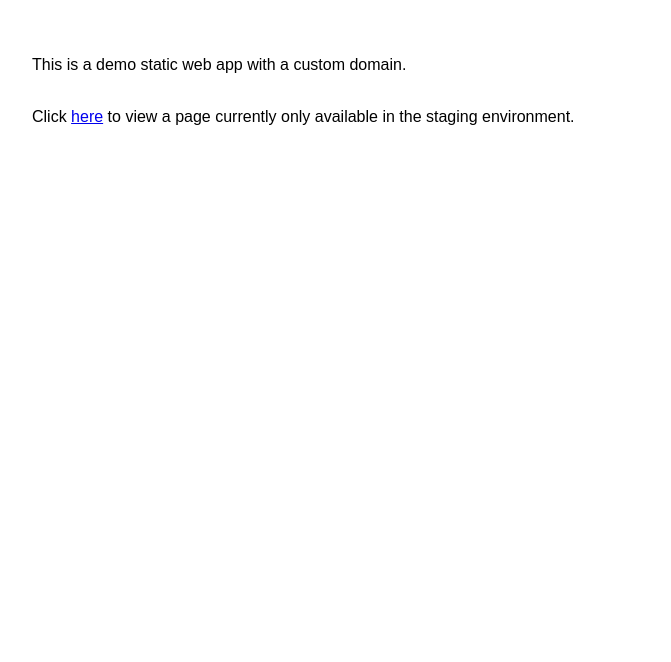
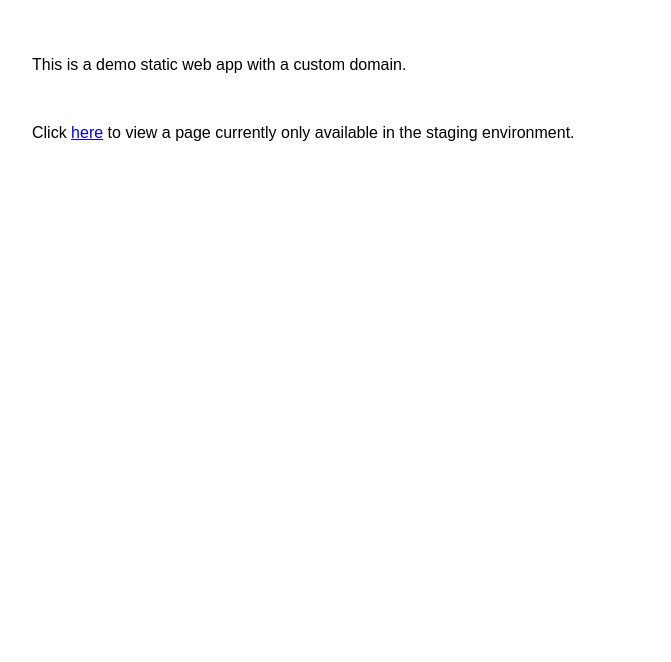
Before and after one commit to donovm4/demo-static-web-app, a website: page src/index.html in a window 1280 px wide. Shown: the part 138-800 px from the top of the page, without its empty margins (288-959 px from the left). Drawn offline with Linux system fonts and the light colour scheme.

Commit message:
Update index.html

```diff
--- a/src/index.html
+++ b/src/index.html
@@ -14,7 +14,7 @@
     <br />
     <p>This is a demo static web app with a custom domain.</p>
     <br />
-    Click <a href = "test.html">here</a> to view a page currently only available in the staging environment.
+    <p>Click <a href = "test.html">here</a> to view a page currently only available in the staging environment.</p>
   </main>
 </body>
 
```
